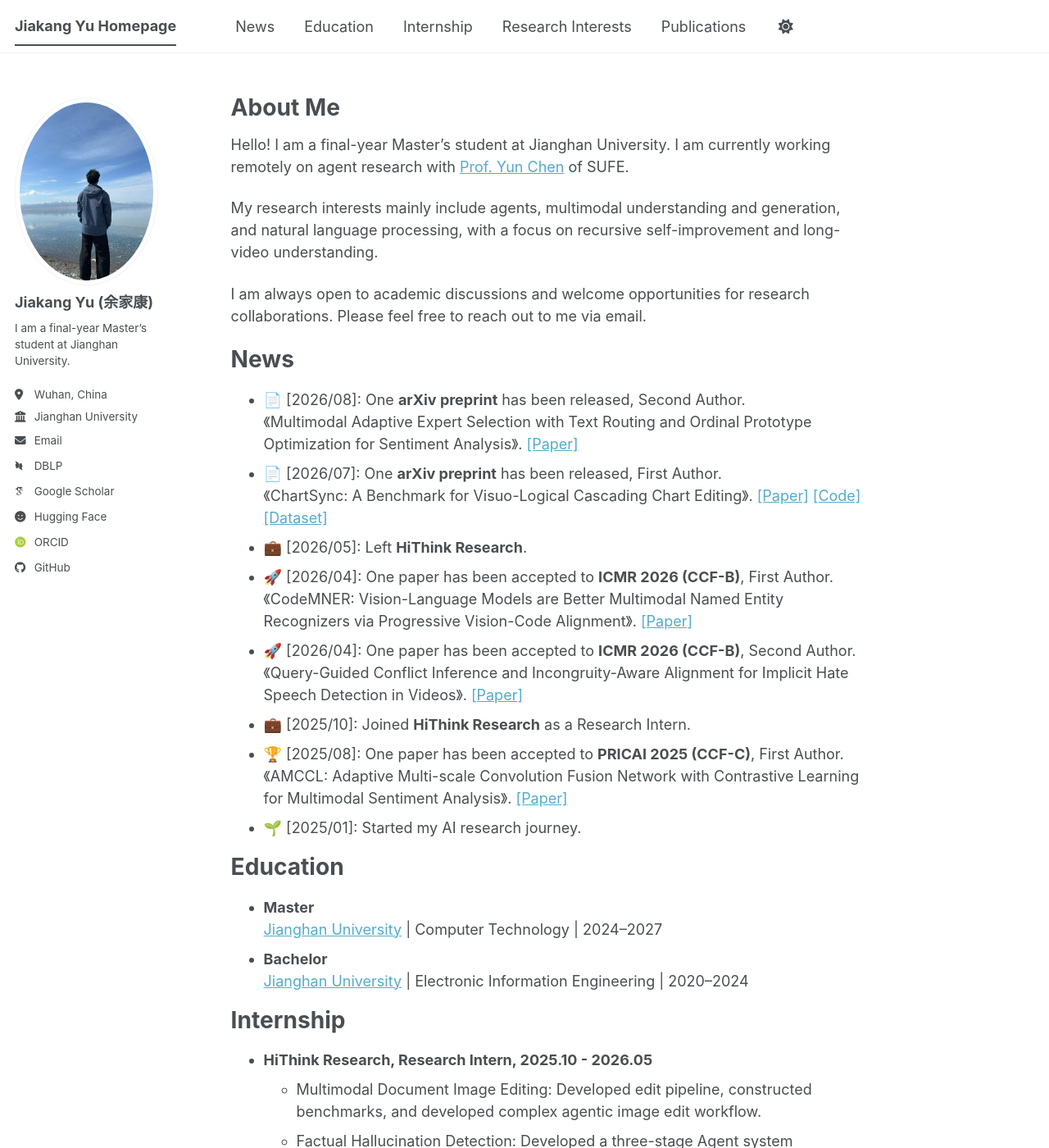
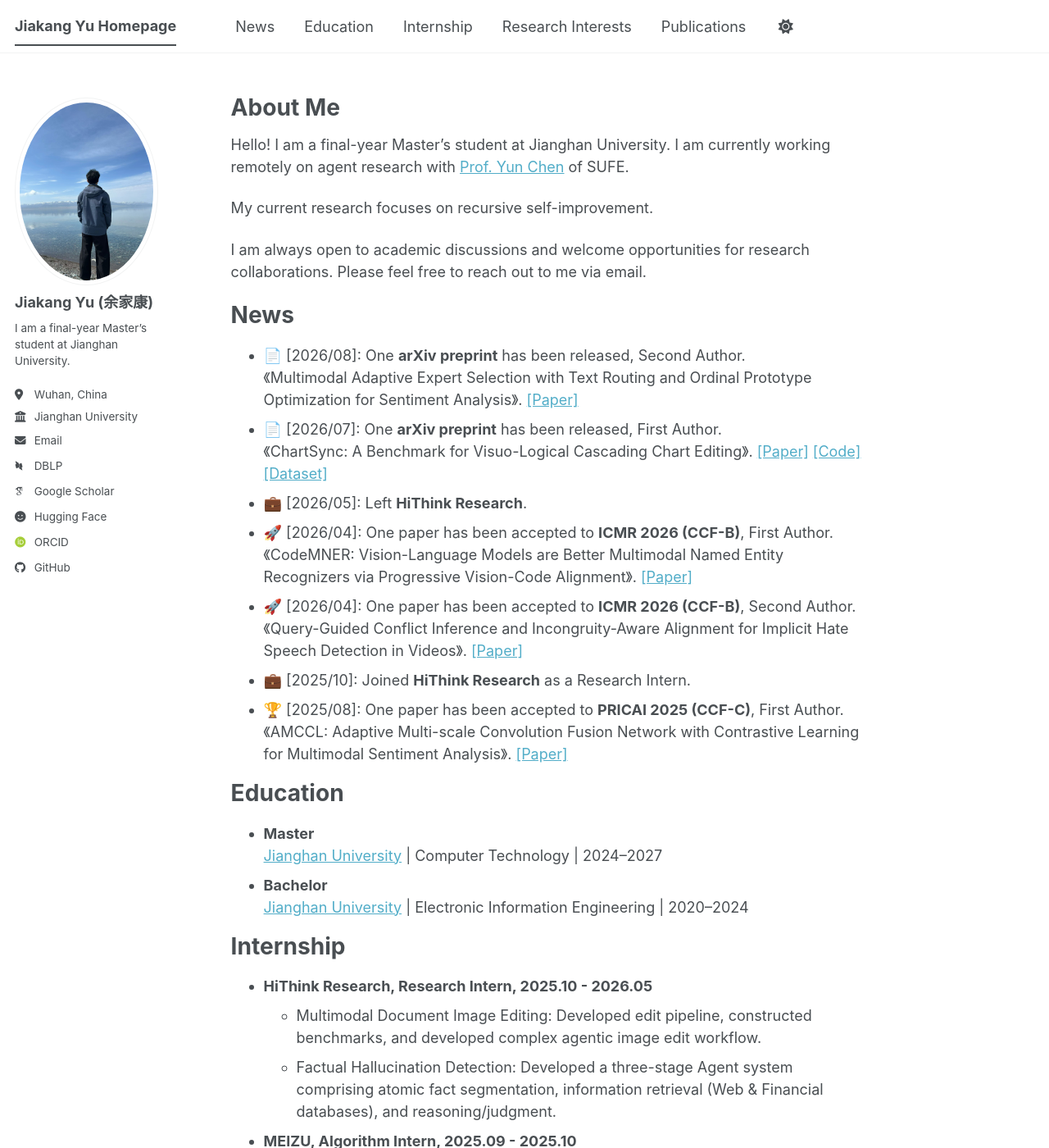
Before and after one commit to kaka-yjk/kaka-yjk.github.io, a Jekyll site: the page built from _pages/about.md, in a window 1280 px wide and 1400 px high. Shown: the whole window at 82% size. Built offline with Jekyll 4.4.1, drawn with Linux system fonts in a browser that asks for light colours; some web fonts are replaced; a script bundle is joined from its source files by our own code; library files that are not in the unit come from our copies.

Commit message:
Refine research focus and news

```diff
--- a/_pages/about.md
+++ b/_pages/about.md
@@ -12,7 +12,7 @@ redirect_from:
 
 Hello! I am a final-year Master's student at Jianghan University. I am currently working remotely on agent research with [Prof. Yun Chen](https://scai.sufe.edu.cn/cy/main.htm) of SUFE.
 
-My research interests mainly include agents, multimodal understanding and generation, and natural language processing, with a focus on recursive self-improvement and long-video understanding.
+My current research focuses on recursive self-improvement.
 
 I am always open to academic discussions and welcome opportunities for research collaborations. Please feel free to reach out to me via email.
 
@@ -26,7 +26,6 @@ I am always open to academic discussions and welcome opportunities for research
 * 🚀 [2026/04]: One paper has been accepted to **ICMR 2026 (CCF-B)**, Second Author. 《Query-Guided Conflict Inference and Incongruity-Aware Alignment for Implicit Hate Speech Detection in Videos》. [[Paper]](https://doi.org/10.1145/3805622.3810673)
 * 💼 [2025/10]: Joined **HiThink Research** as a Research Intern.
 * 🏆 [2025/08]: One paper has been accepted to **PRICAI 2025 (CCF-C)**, First Author. 《AMCCL: Adaptive Multi-scale Convolution Fusion Network with Contrastive Learning for Multimodal Sentiment Analysis》. [[Paper]](https://doi.org/10.1007/978-981-95-7081-2_34)
-* 🌱 [2025/01]: Started my AI research journey.
 
 <h1 id="education">Education</h1>
 * **Master**
```
